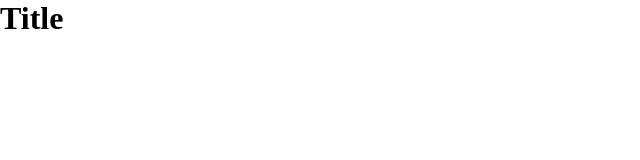
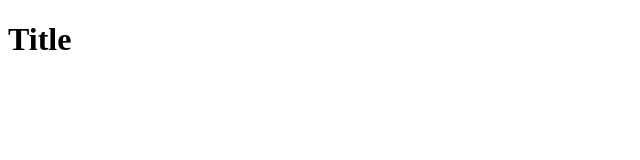
Before and after one commit to Yud1nArtem/First-repository, a plain HTML site: page index.html in a window 1280 px wide. Shown: the whole page, without its empty margins (0-640 px from the left). Drawn offline with Linux system fonts and the light colour scheme; files that its build step writes are made by us from their sources.

Commit message:
Revert "Creat file style.css"
This reverts commit f0b8971c1fa2fd77eb67ad6e918650410e19d349.

```diff
--- a/index.html
+++ b/index.html
@@ -5,7 +5,6 @@
     <meta http-equiv="X-UA-Compatible" content="IE=edge">
     <meta name="viewport" content="width=device-width, initial-scale=1.0">
     <title>Git</title>
-    <link rel="stylesheet" href="css/style.css">
 </head>
 <body>
     <h1>Title</h1>
--- a/style.css
+++ /dev/null
@@ -1,5 +0,0 @@
-* {
-    margin: 0;
-    padding: 0;
-    box-sizing: border-box;
-}
```
